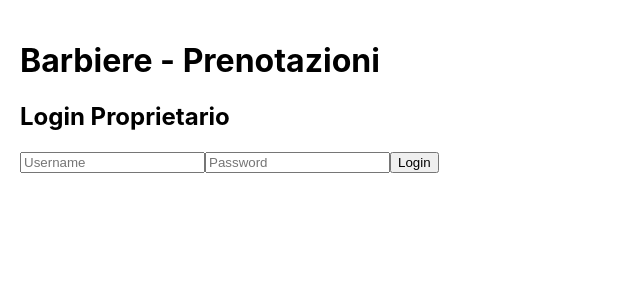
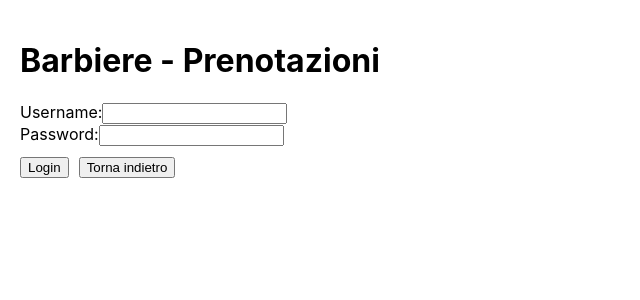
Before and after one commit to Loredv58/barbiere-app, a React (Create React App) app in the folder client/: page / in a window 1280 px wide. Both pictures are taken after a click on the button "Login Proprietario". Shown: the top 300 px of the page, without its empty margins (0-640 px from the left). Built offline with nearby package versions, Linux system fonts and the light colour scheme; no server answers.

Commit message:
Modifiche

```diff
--- a/client/src/App.js
+++ b/client/src/App.js
@@ -35,6 +35,7 @@ function App() {
     setIsAdminLogged(false);
     setShowLogin(false);
     setSelectedSlot(null);
+    // ⚡ non resettiamo la cache → calendario rimane immediatamente disponibile
   };
 
   /* ---------------- ADMIN AREA ---------------- */
@@ -54,7 +55,10 @@ function App() {
       )}
 
       {showLogin ? (
-        <AdminLogin onLoginSuccess={() => setIsAdminLogged(true)} />
+        <AdminLogin
+          onLoginSuccess={() => setIsAdminLogged(true)}
+          onCancel={() => setShowLogin(false)} // ← tasto “Torna indietro”
+        />
       ) : selectedSlot ? (
         <ReservationForm
           selectedDate={selectedDate}
--- a/client/src/components/AdminLogin.js
+++ b/client/src/components/AdminLogin.js
@@ -1,53 +1,69 @@
 import React, { useState } from "react";
 
-function AdminLogin({ onLoginSuccess }) {
+function AdminLogin({ onLoginSuccess, onCancel }) {
   const [username, setUsername] = useState("");
   const [password, setPassword] = useState("");
   const [error, setError] = useState("");
 
-  // URL backend dal .env
-  const apiUrl = process.env.REACT_APP_API_URL;
+  const handleSubmit = async e => {
+    e.preventDefault();
+    setError("");
 
-  const handleSubmit = async (e) => {
-    e.preventDefault();
     try {
-      const res = await fetch(`${apiUrl}/admin/login`, {
+      const res = await fetch(`${process.env.REACT_APP_API_URL}/admin/login`, {
         method: "POST",
         headers: { "Content-Type": "application/json" },
-        body: JSON.stringify({ username, password }),
+        body: JSON.stringify({ username, password })
       });
+
       const data = await res.json();
-      if (!res.ok) throw new Error(data.message || "Login fallito");
 
-      // Salva token JWT
+      if (res.ok) {
         localStorage.setItem("adminToken", data.token);
         onLoginSuccess();
+      } else {
+        setError(data.message || "Login fallito");
+      }
     } catch (err) {
-      setError(err.message);
+      setError("Errore di connessione");
     }
   };
 
   return (
-    <div style={{ marginTop: "20px" }}>
-      <h2>Login Proprietario</h2>
+    <div style={{ marginTop: 20 }}>
       <form onSubmit={handleSubmit}>
+        <div>
+          <label>Username:</label>
           <input
-          type="text"
-          placeholder="Username"
             value={username}
-          onChange={(e) => setUsername(e.target.value)}
+            onChange={e => setUsername(e.target.value)}
             required
           />
+        </div>
+
+        <div>
+          <label>Password:</label>
           <input
             type="password"
-          placeholder="Password"
             value={password}
-          onChange={(e) => setPassword(e.target.value)}
+            onChange={e => setPassword(e.target.value)}
             required
           />
+        </div>
+
+        {error && <p style={{ color: "red" }}>{error}</p>}
+
+        <div style={{ marginTop: 10 }}>
           <button type="submit">Login</button>
+          <button
+            type="button"
+            onClick={onCancel}
+            style={{ marginLeft: 10 }}
+          >
+            Torna indietro
+          </button>
+        </div>
       </form>
-      {error && <p style={{ color: "red" }}>{error}</p>}
     </div>
   );
 }
```
Lines whose indentation alone changed are shown as unchanged.
